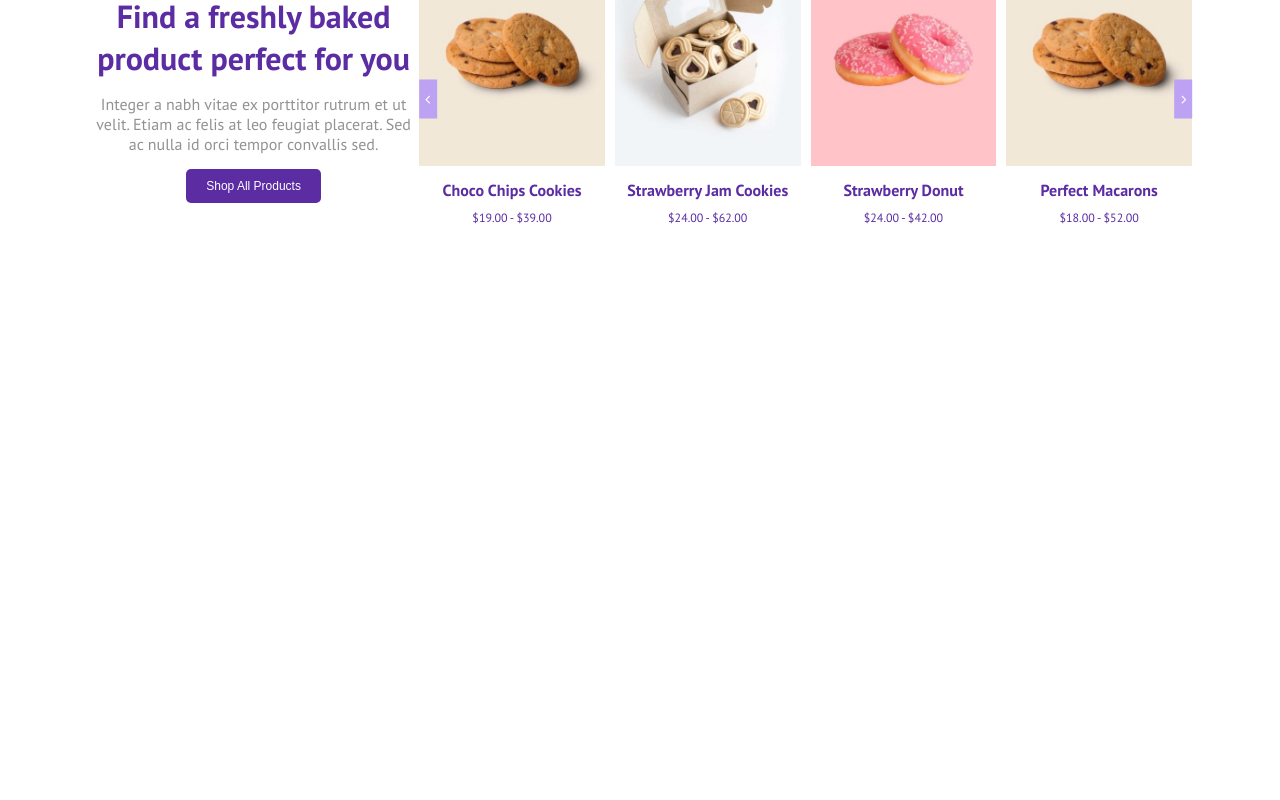
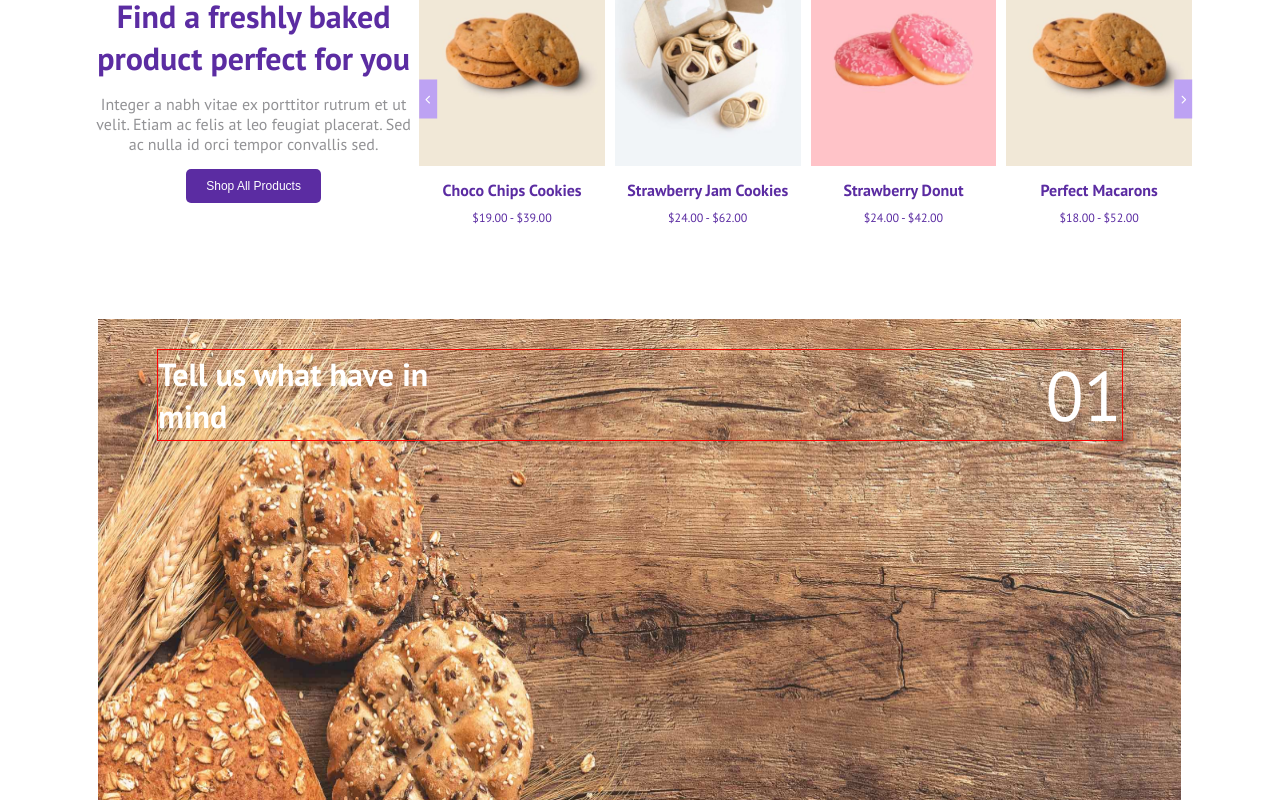
Before and after one commit to IonCatana/proj-html-vuejs, a Vue app: page / in a window 1280 px wide. Shown: the part 2000-2800 px from the top of the page. Before the commit the page ends 2269 px from the top, so only its background shows below. Built offline with nearby package versions, Linux system fonts and the light colour scheme.

Commit message:
add component HavingMind

```diff
--- a/src/assets/scss/common.scss
+++ b/src/assets/scss/common.scss
@@ -6,7 +6,11 @@
 body {
   font-family: "PT Sans";
 }
-
+.thumb_nail{
+  max-width: 1200px;
+  width: 82%;
+  margin: 0 auto;
+}
 .container {
   max-width: 1200px;
   width: 92%;
--- /dev/null
+++ b/src/components/Main/HavingMind.vue
@@ -0,0 +1,47 @@
+<template>
+  <div id="having_mind">
+    <div class="container">
+      <div class="thumb_nail flex">
+        <div>
+          <h1>
+            Tell us what have in <br />
+            mind
+          </h1>
+        </div>
+        <div>
+          <span>01</span>
+        </div>
+      </div>
+    </div>
+  </div>
+</template>
+
+<script>
+export default {};
+</script>
+
+<style lang="scss" scoped>
+.container {
+  background-image: url("../../assets/img/bakery-process-1.jpg");
+  background-repeat: no-repeat;
+  background-position: center;
+  background-size: 92% 500px;
+  height: 600px;
+  margin: 0 auto;
+  padding-top: 80px;
+}
+.thumb_nail {
+  display: flex;
+  align-items: center;
+  justify-content: space-between;
+  border: 1px solid red;
+  h1 {
+    color: #ffffff;
+    font-weight: 600;
+  }
+  span {
+    color: #ffffff;
+    font-size: 70px;
+  }
+}
+</style>
--- a/src/components/Main/MyMain.vue
+++ b/src/components/Main/MyMain.vue
@@ -3,6 +3,7 @@
     <StartShoping />
     <SpecialMoments />
     <AllProducts />
+    <HavingMind />
   </div>
 </template>
 
@@ -10,12 +11,14 @@
 import StartShoping from "./StartShoping.vue";
 import SpecialMoments from "./SpecialMoments.vue";
 import AllProducts from "./AllProducts.vue";
+import HavingMind from './HavingMind.vue'
 export default {
   name: "MyMain",
   components: {
     StartShoping,
     SpecialMoments,
     AllProducts,
+    HavingMind,
   },
 };
 </script>
--- a/src/components/Main/StartShoping.vue
+++ b/src/components/Main/StartShoping.vue
@@ -107,7 +107,7 @@ export default {
   left: 9px;
   transform: translate(-50%, -50%);
   background-color: #bda2f3;
-  color: #050505;
+  color: #ffffff;
   font-size: 9px;
   padding: 15px 6px;
 }
```
